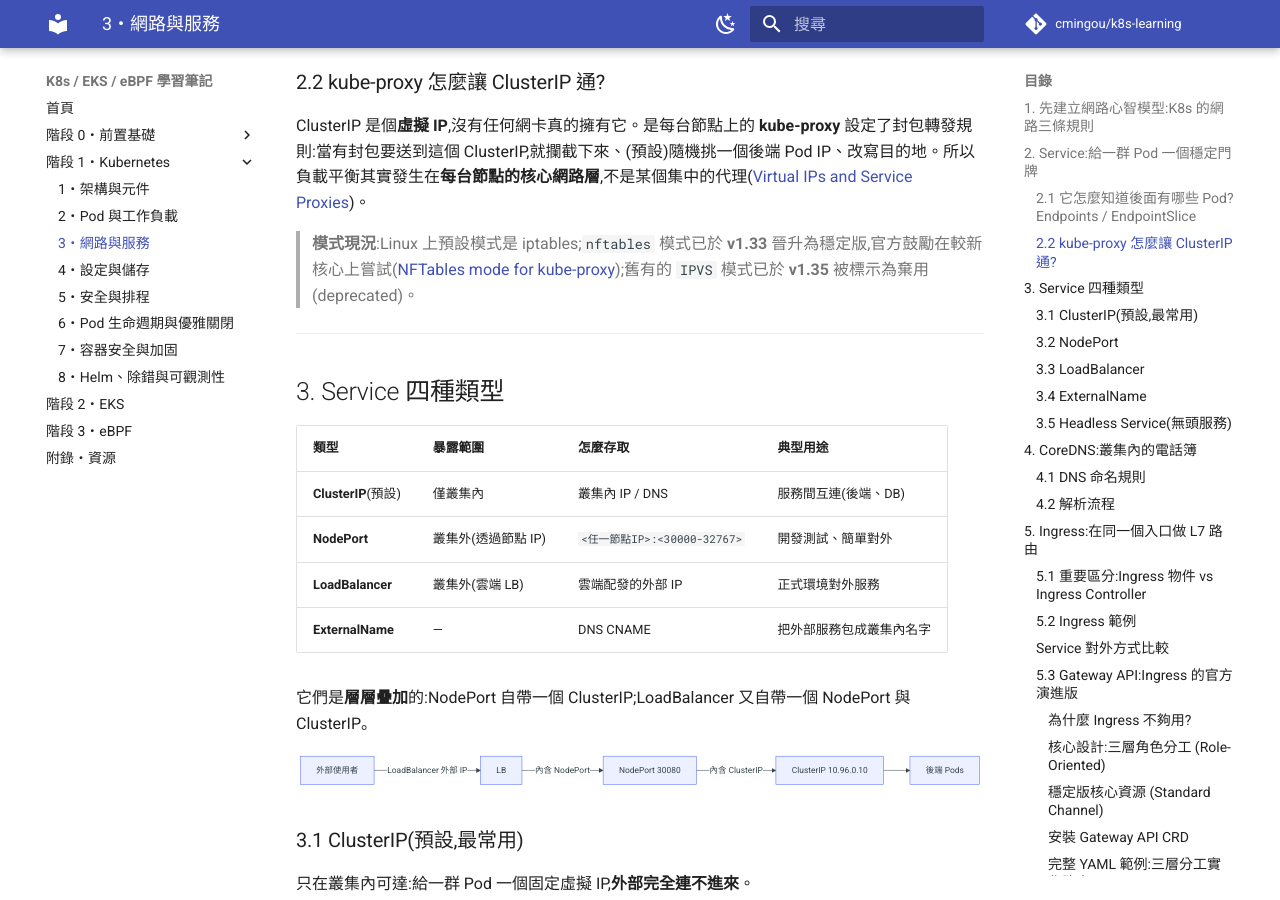
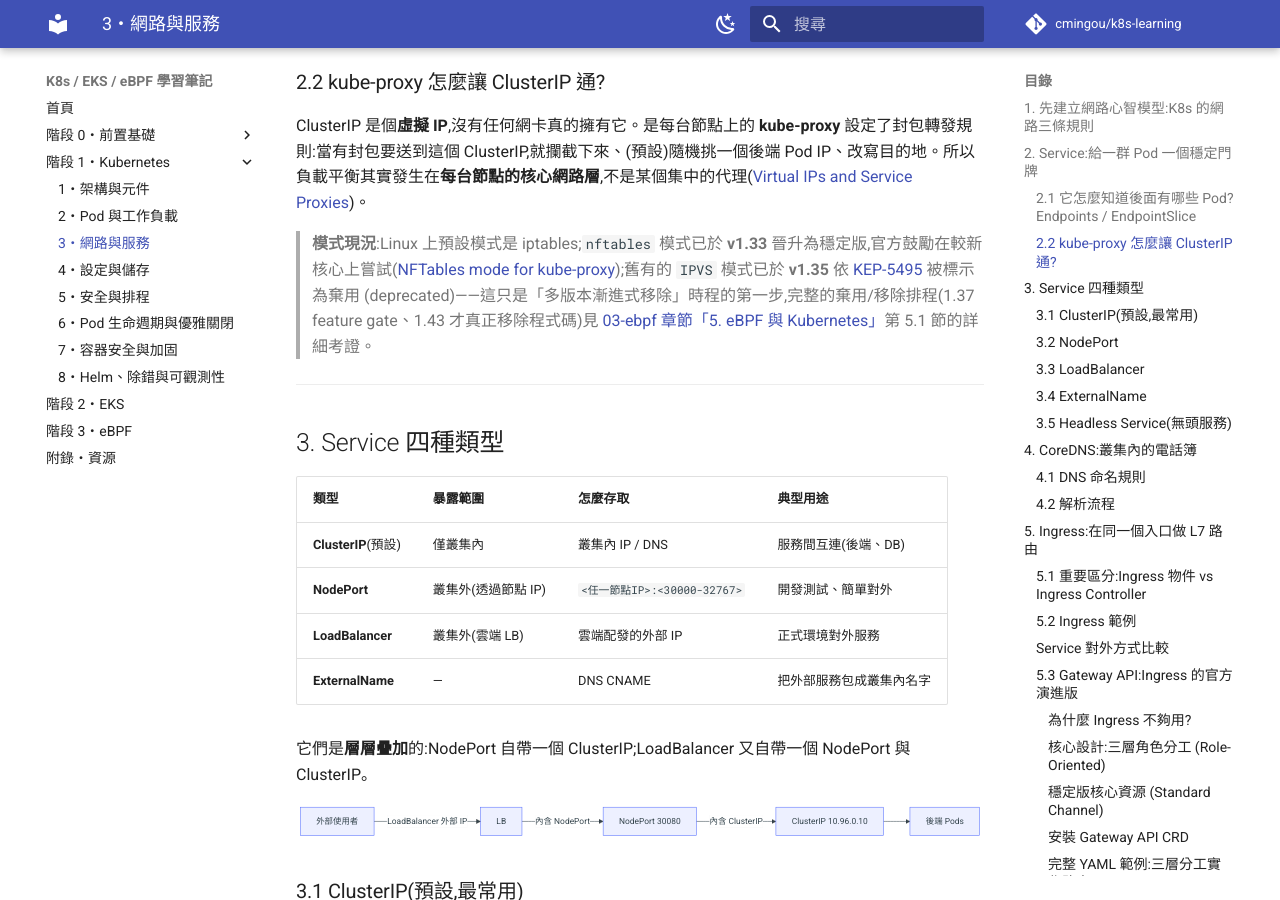
Before and after one commit to cmingou/k8s-learning, an MkDocs documentation site: the page built from docs/01-kubernetes/03-networking-service.md, in a window 1280 px wide and 900 px high, scrolled down 1913 px. Built offline with MkDocs 1.6.1 and Material for MkDocs 9.7.7, drawn with Linux system fonts in a browser that asks for light colours; comment, search, counter and statistics services are not loaded.

Commit message:
查證補充:kube-proxy IPVS 棄用附上 KEP-5495 來源連結並串接 eBPF 章節完整時程

```diff
--- a/docs/01-kubernetes/03-networking-service.md
+++ b/docs/01-kubernetes/03-networking-service.md
@@ -65,7 +65,7 @@ kubectl describe svc web                 # Endpoints 欄位列出後端 IP
 
 ClusterIP 是個**虛擬 IP**,沒有任何網卡真的擁有它。是每台節點上的 **kube-proxy** 設定了封包轉發規則:當有封包要送到這個 ClusterIP,就攔截下來、(預設)隨機挑一個後端 Pod IP、改寫目的地。所以負載平衡其實發生在**每台節點的核心網路層**,不是某個集中的代理([Virtual IPs and Service Proxies](https://kubernetes.io/docs/reference/networking/virtual-ips/))。
 
-> **模式現況**:Linux 上預設模式是 iptables;`nftables` 模式已於 **v1.33** 晉升為穩定版,官方鼓勵在較新核心上嘗試([NFTables mode for kube-proxy](https://kubernetes.io/blog/2025/02/28/nftables-kube-proxy/));舊有的 `IPVS` 模式已於 **v1.35** 被標示為棄用 (deprecated)。
+> **模式現況**:Linux 上預設模式是 iptables;`nftables` 模式已於 **v1.33** 晉升為穩定版,官方鼓勵在較新核心上嘗試([NFTables mode for kube-proxy](https://kubernetes.io/blog/2025/02/28/nftables-kube-proxy/));舊有的 `IPVS` 模式已於 **v1.35** 依 [KEP-5495](https://github.com/kubernetes/enhancements/tree/master/keps/sig-network/5495-deprecate-ipvs-mode-in-kube-proxy) 被標示為棄用 (deprecated)——這只是「多版本漸進式移除」時程的第一步,完整的棄用/移除排程(1.37 feature gate、1.43 才真正移除程式碼)見 [03-ebpf 章節「5. eBPF 與 Kubernetes」](../03-ebpf/README.md#5-ebpf-與-kubernetes)第 5.1 節的詳細考證。
 
 ---
 
```
